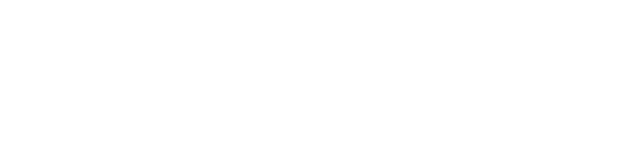
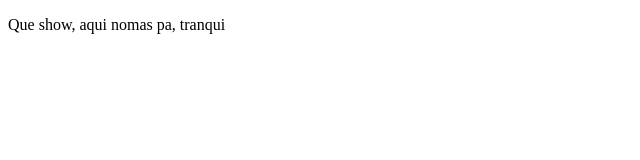
Before and after one commit to Arnulfotos/proyectoPreWork, a plain HTML site: page index.html in a window 1280 px wide. Shown: the whole page, without its empty margins (0-640 px from the left). Drawn offline with Linux system fonts and the light colour scheme.

Commit message:
Cambios algo bien

```diff
--- a/index.html
+++ b/index.html
@@ -7,6 +7,7 @@
     <title>Buenas tardes</title>
 </head>
 <body>
+    <p>Que show, aqui nomas pa, tranqui</p>
 
 </body>
 </html>
```
